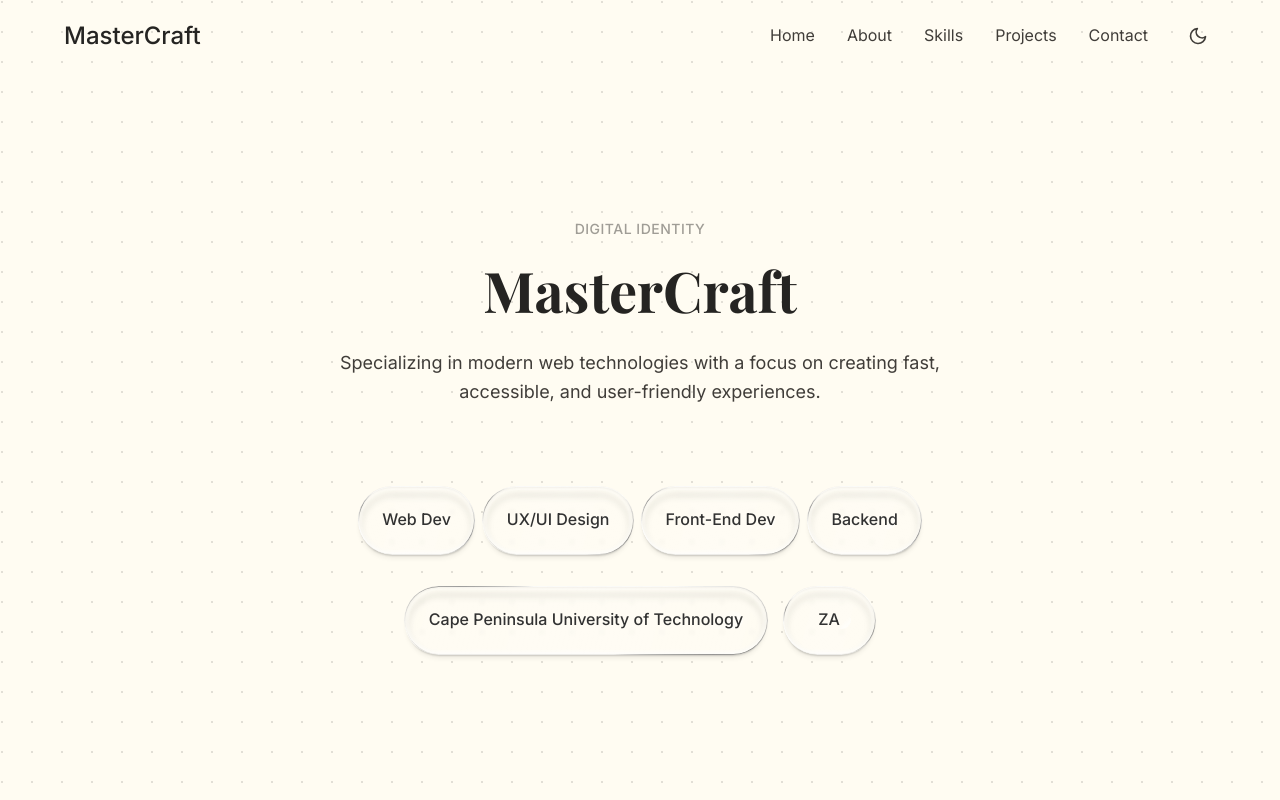
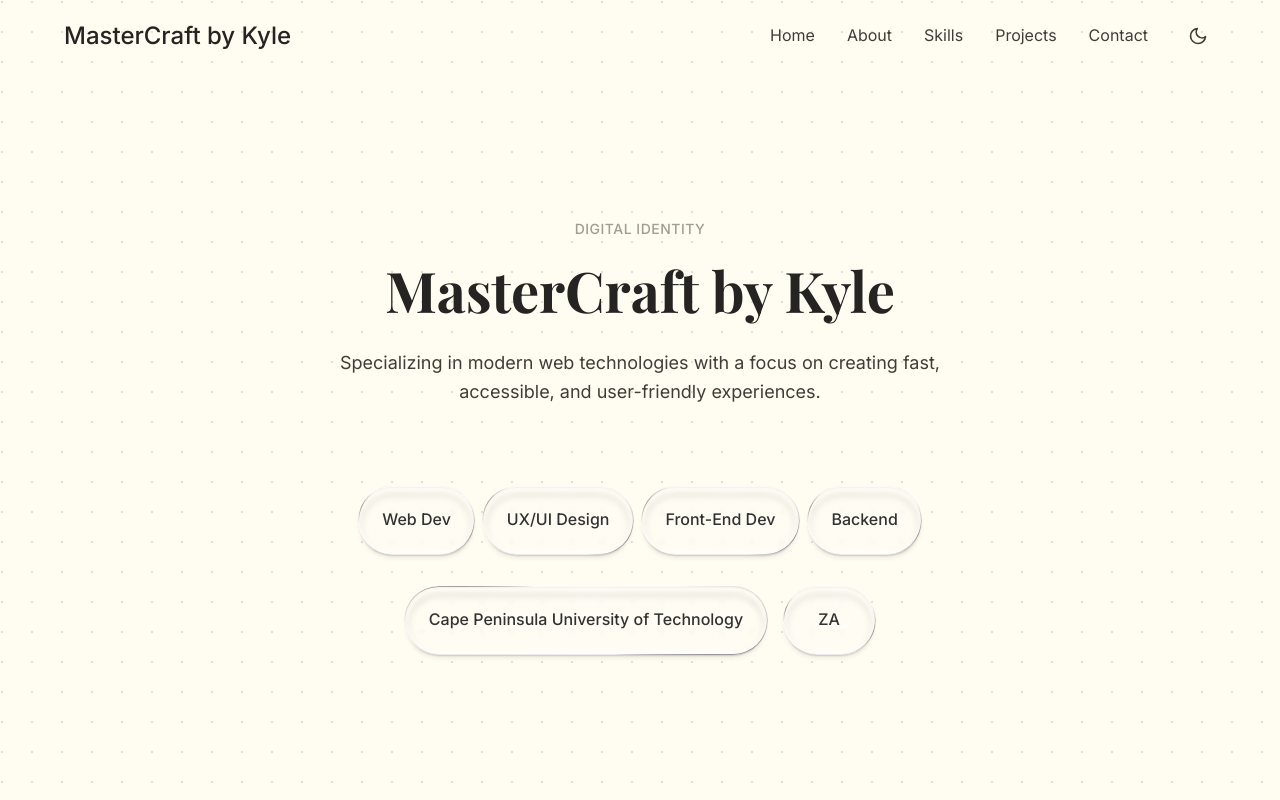
Before and after one commit to her138/KDH-portfolio, a React (Vite) app in the folder client/: page / in a window 1280 px wide. Shown: the top 800 px of the page. Built offline with nearby package versions, Linux system fonts and the light colour scheme.

Commit message:
latest updates

```diff
--- a/client/index.html
+++ b/client/index.html
@@ -6,7 +6,7 @@
     <meta name="viewport" content="width=device-width, initial-scale=1.0" />
     <meta name="color-scheme" content="light only">
 <meta name="theme-color" content="#FFFCF2">
-    <title>MasterCraft</title>
+    <title>MasterCraft by Kyle</title>
   </head>
   <body>
     <div id="root"></div>
--- a/client/src/components/Footer.jsx
+++ b/client/src/components/Footer.jsx
@@ -20,13 +20,13 @@ const Footer = () => {
     },
     {
       icon: FaWhatsapp,
-      href: 'https://wa.me/27739933288',
+      href: 'https://wa.me/27671166158',
       label: 'WhatsApp',
       color: '#25D366'
     },
     {
       icon: FaInstagram,
-      href: 'https://instagram.com/MasterCraftSites',
+      href: 'https://instagram.com/kyle_the_dawg',
       label: 'Instagram',
       color: '#E4405F'
     },
--- a/client/src/components/Header.jsx
+++ b/client/src/components/Header.jsx
@@ -97,7 +97,7 @@ const Header = () => {
             whileHover={{ scale: 1.05 }}
             className="text-2xl font-medium font-playfair text-[#252422] dark:text-[#FFFCF2]"
           >
-            MasterCraft
+            MasterCraft by Kyle
           </motion.a>
 
           {/* Desktop Navigation */}
--- a/client/src/components/Hero.jsx
+++ b/client/src/components/Hero.jsx
@@ -38,7 +38,7 @@ const Hero = () => {
             transition={{ delay: 0.3 }}
             className="mb-6"
           >
-            MasterCraft
+            MasterCraft by Kyle
           </motion.h1>
 
           <motion.p
```
